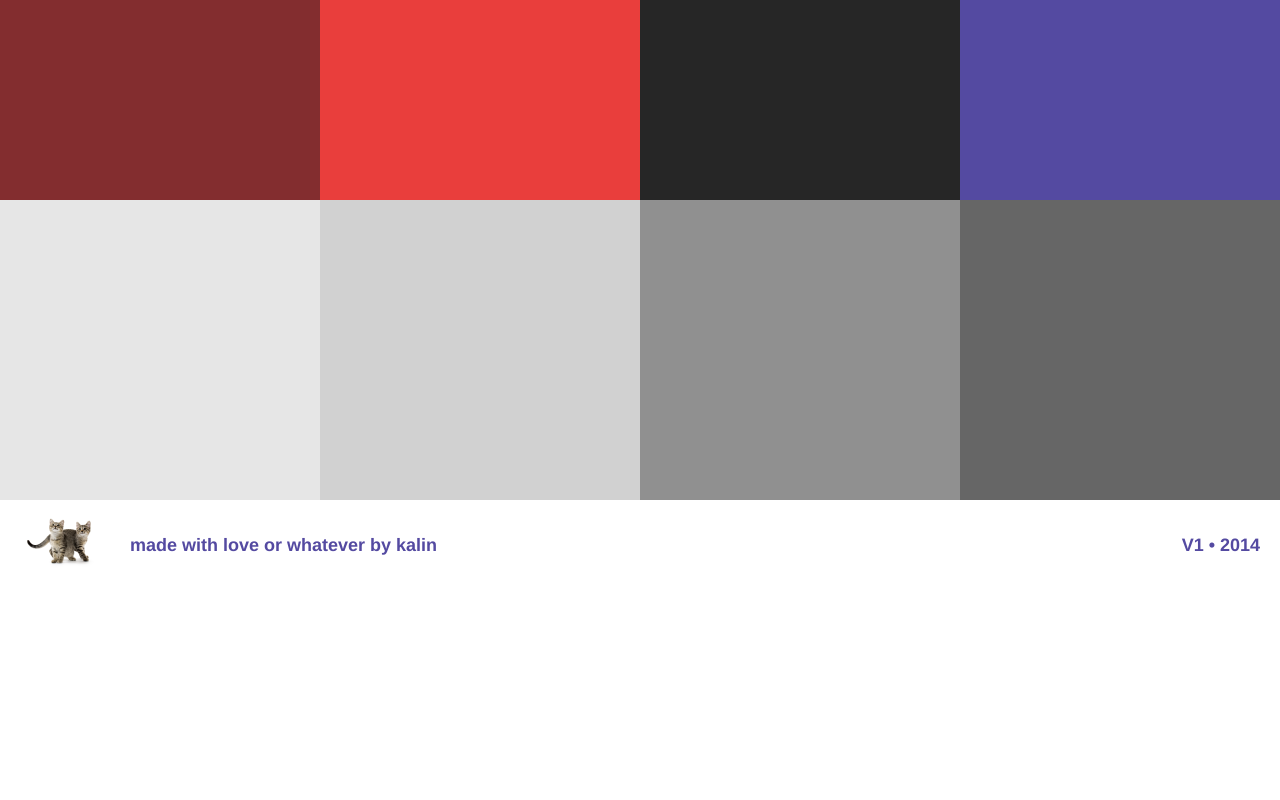
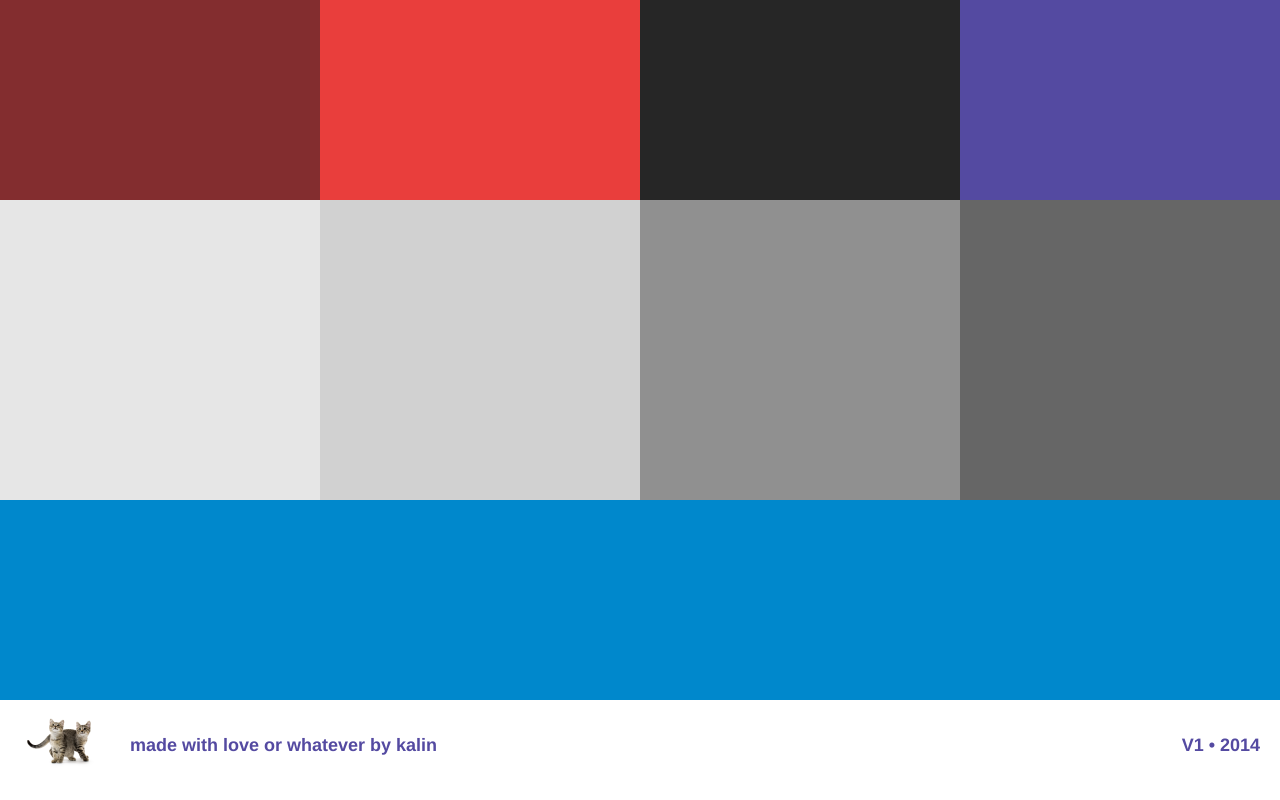
Before and after one commit to kalinwood/lshex, a plain HTML site: page index.html in a window 1280 px wide. Shown: the part 1500-2300 px from the top of the page. Before the commit the page ends 2084 px from the top, so only its background shows below. Drawn offline with Linux system fonts and the light colour scheme.

Commit message:
added link blue for maggie

```diff
--- a/css/styles.css
+++ b/css/styles.css
@@ -201,10 +201,18 @@ body {
 	text-align: center;
 }
 
+.link {
+	width: 100%;
+	height: 200px;
+	background-color: #0088cc;
+	display: inline-block;
+}
+
 footer {
 	height: 100px;
 	padding-left: 20px;
 	padding-right: 20px;
+	text-align: center;
 }
 
 .cats {
@@ -214,3 +222,8 @@ footer {
 .date {
 	float: right;
 }
+
+.blue {
+	text-align: center;
+	padding-top: 90px;
+}
--- a/index.html
+++ b/index.html
@@ -38,7 +38,10 @@
 			<div class="hex-o"><p>909090</p></div>
 			<div class="hex-p"><p>666666</p></div>
 
+
 	</section>
+
+<div class="link"><p class="blue">0088CC</p></div>
 
 	<footer>
 
```
